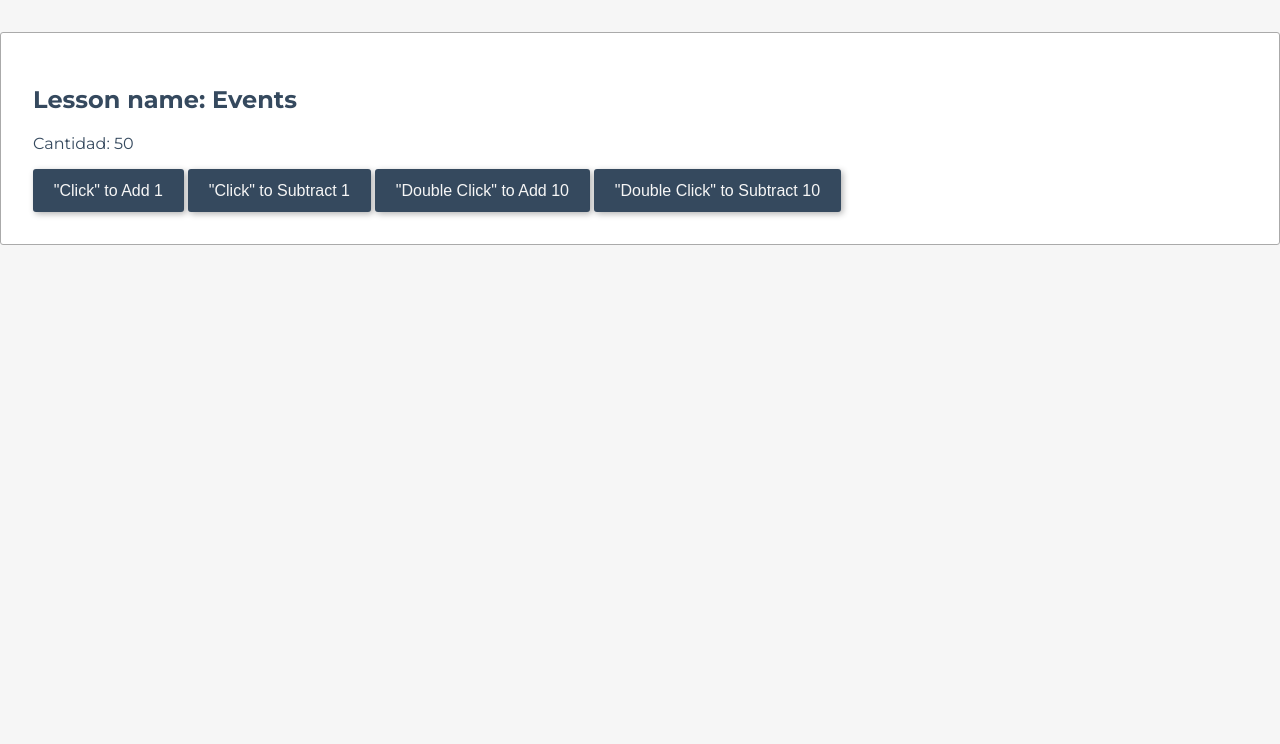
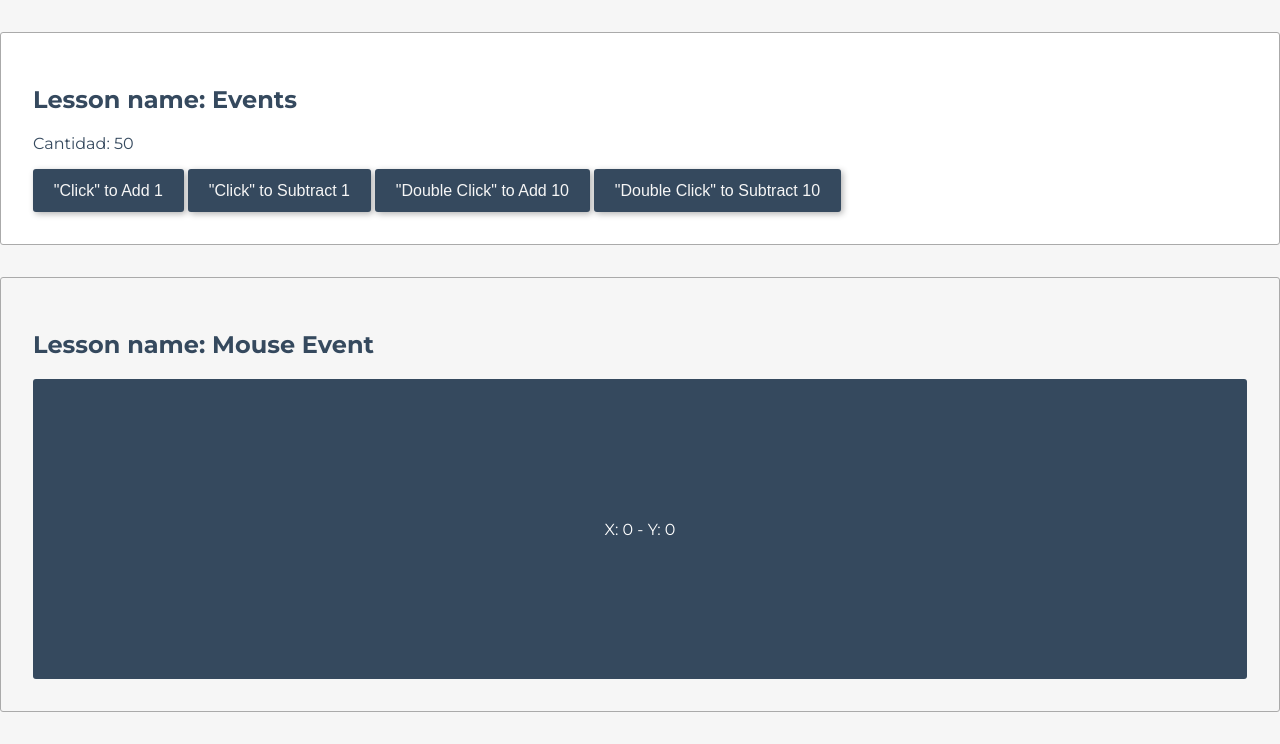
Before and after one commit to iamadeveloper-es/vue-js, a plain HTML site: page vuejs-playlist/index.html in a window 1280 px wide. Shown: the part 595-1339 px from the top of the page. Before the commit the page ends 872 px from the top, so only its background shows below. Drawn offline with nearby package versions, Linux system fonts and the light colour scheme.

Commit message:
mouse event example

```diff
--- a/vuejs-playlist/app.js
+++ b/vuejs-playlist/app.js
@@ -5,6 +5,8 @@ new Vue({
         website: 'http://iamadeveloper.es',
         printSpan: '<span>This is an example of how to <strong>output an "html tag"</strong> using data binding.</span>',
         cantidad: 50,
+        x: 0,
+        y: 0
 
     },
     methods:{
@@ -18,6 +20,11 @@ new Vue({
         subtract: function(dec){
             //this.cantidad--;
             this.cantidad -= dec
+        },
+        updateXY: function(event){
+            this.x = event.offsetX;
+            this.y = event.offsetY;
+            //console.log(event.offsetX);
         }
     }
 });
--- a/vuejs-playlist/index.html
+++ b/vuejs-playlist/index.html
@@ -31,6 +31,10 @@
             <button v-on:dblclick="add(10)">"Double Click" to Add 10</button>
             <button v-on:dblclick="subtract(10)">"Double Click" to Subtract 10</button>
         </section>
+        <section>
+            <h2>{{lessonTitle('Mouse Event')}}</h2>
+            <div class="canvas" v-on:mousemove="updateXY"><span>X: {{x}} - Y: {{y}}</span></div >
+        </section>
     </div>
     <script src="app.js"></script>
 </body>
--- a/vuejs-playlist/style.css
+++ b/vuejs-playlist/style.css
@@ -48,3 +48,13 @@ button{
 button:hover{
     box-shadow: none;
 }
+.canvas{
+    display: flex;
+    justify-content: center;
+    align-items: center;
+    border-radius: 3px;
+    width: 100%;
+    height: 300px;
+    background-color: #35495E;
+    color: white;
+}
```
